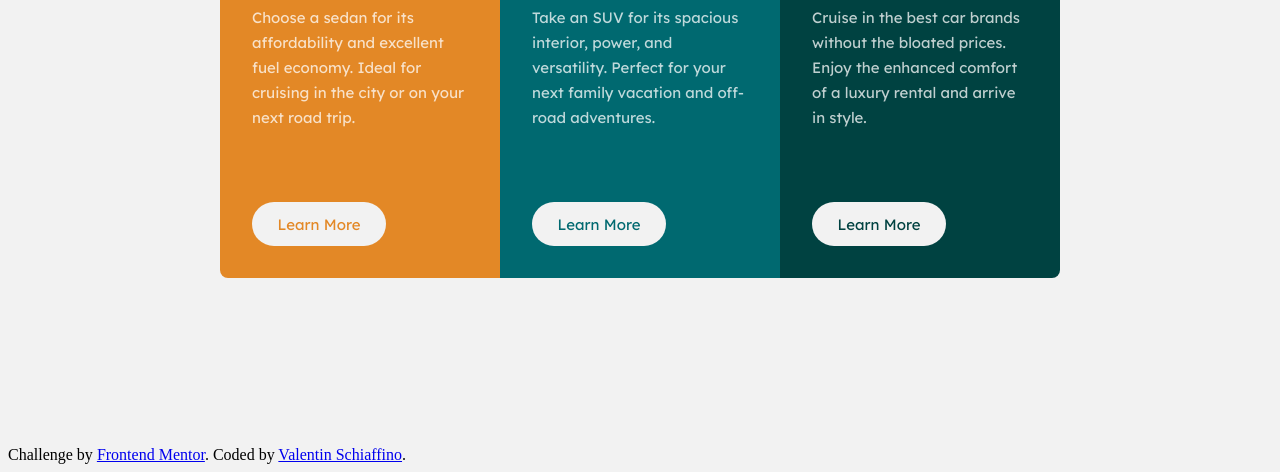
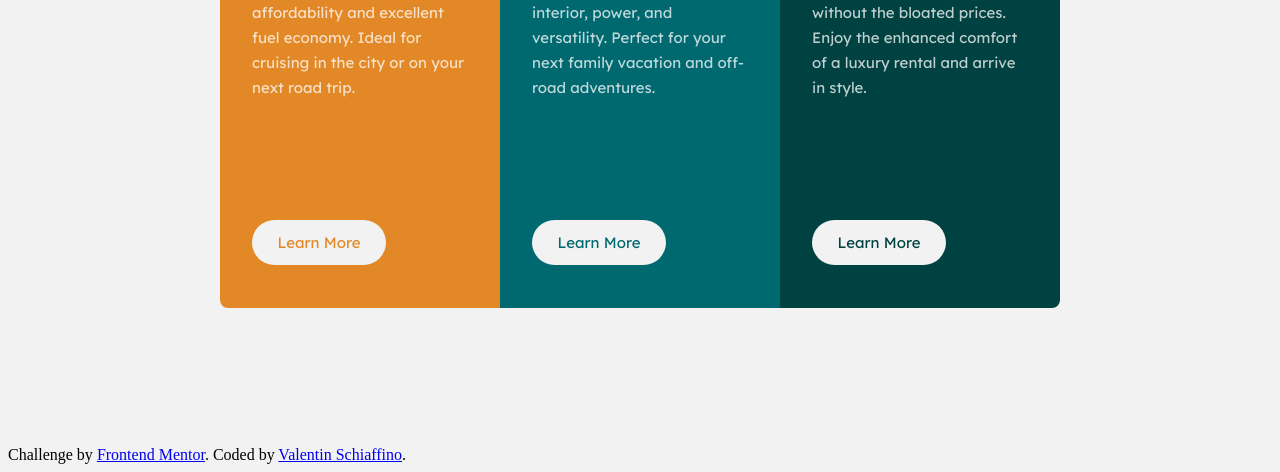
Before and after one commit to Valenss/3-Column-Card-Component, a plain HTML site: page index.html in a window 1280 px wide. Shown: the part 338-810 px from the top of the page. Drawn offline with Linux system fonts and the light colour scheme.

Commit message:
Last Changes

```diff
--- a/style.css
+++ b/style.css
@@ -4,7 +4,7 @@
 body{
     background-color: hsl(0, 0%, 95%);
 }
-/* jhjh */
+
 main{
     display: flex;
     align-items: center;
@@ -16,6 +16,7 @@ main{
     flex-direction: row;
     max-width: 840px;
     display: grid;
+    height: 500px;
 	grid-template-columns: repeat(3, 0.4fr);
 }
 
@@ -48,7 +49,7 @@ main{
     text-decoration: none;
     font-size: 15px;
     display: inline-flex;
-
+    margin-top: 3rem;
 }
 
 .first-card{
```
